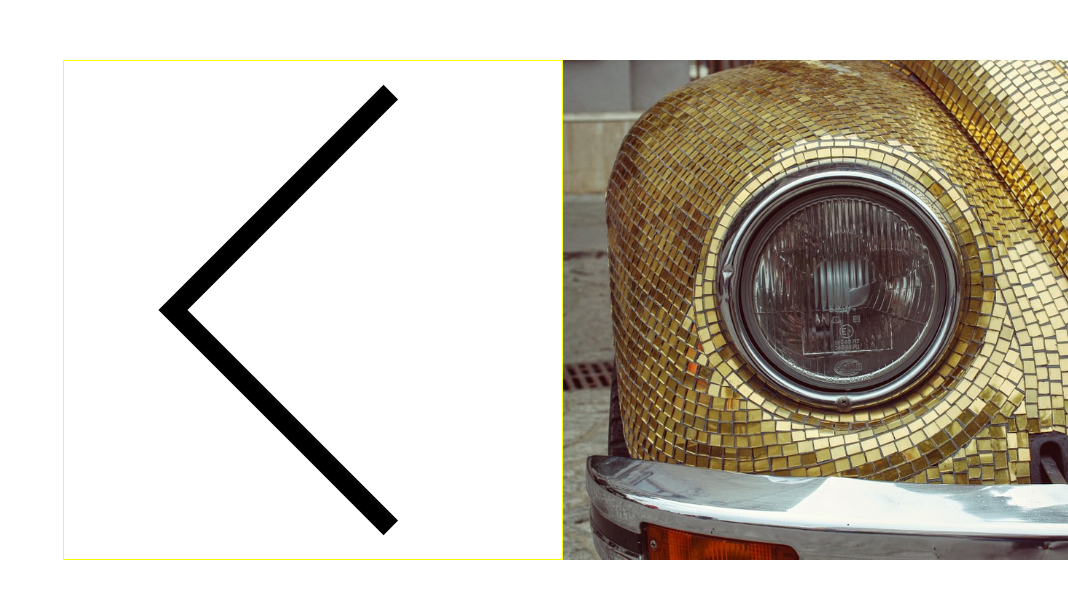
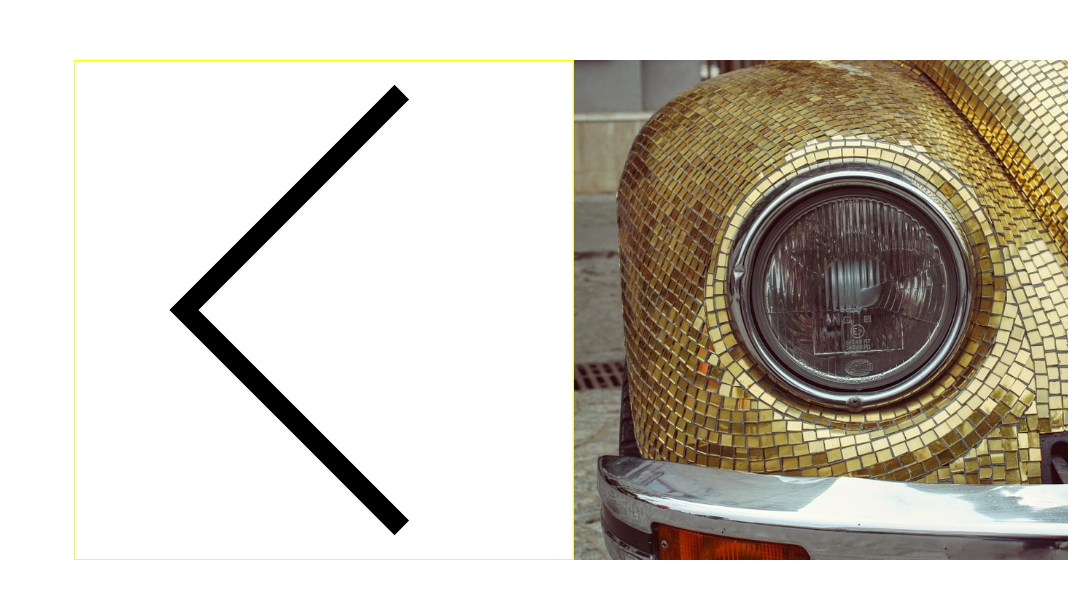
Before and after one commit to noraf97/WebApp, a plain HTML site: page index.html in a window 1280 px wide. Shown: the part 148-746 px from the top of the page, without its empty margins (212-1280 px from the left). Drawn offline with nearby package versions, Linux system fonts and the light colour scheme.

Commit message:
centered better

```diff
--- a/style.css
+++ b/style.css
@@ -1,6 +1,6 @@
 main {
     width: 1024px;
-    height: 1000px;
+    height: 900px;
     position: absolute;
 }
 
@@ -8,7 +8,7 @@ main {
     width: 800px;
     height: 900px;
     margin: auto;
-    margin-left: 31%;
+    margin-left: 32%;
     align-items: center;
     justify-content: center;
     display: flex;
```
